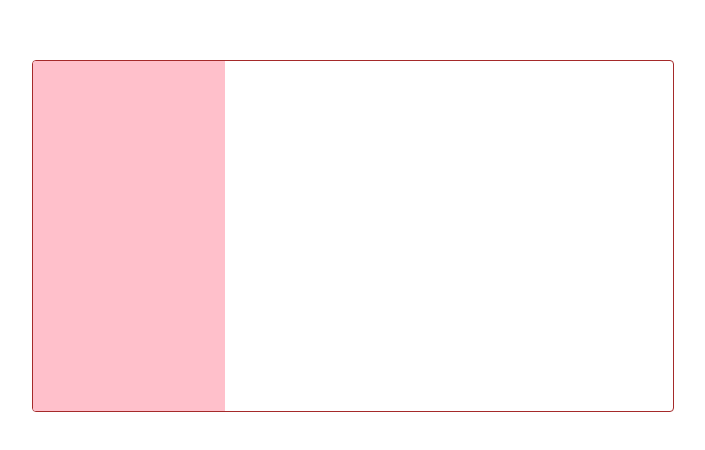
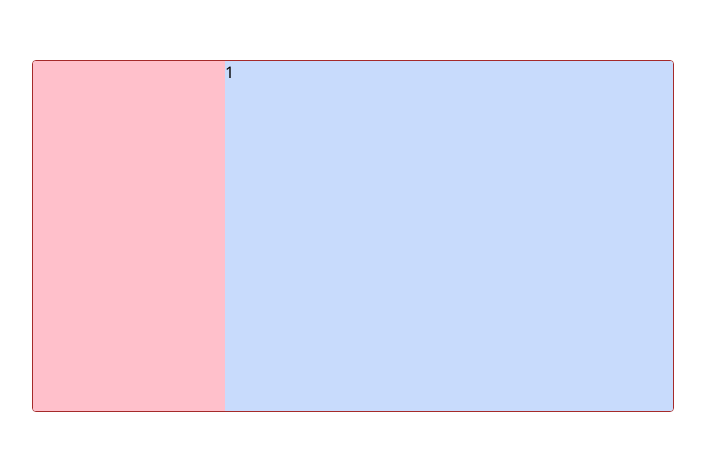
Before and after one commit to AlexDyksa/Weather-Forecast, a React (Create React App) app: page / in a window 1280 px wide. Shown: the part 164-614 px from the top of the page, without its empty margins (287-992 px from the left). Built offline with nearby package versions, Linux system fonts and the light colour scheme.

Commit message:
added component Main

```diff
--- a/src/App.css
+++ b/src/App.css
@@ -10,4 +10,5 @@
     width: 50%;
     height: 350px;
     overflow: hidden;
+    display: flex;
 }
--- a/src/App.js
+++ b/src/App.js
@@ -2,6 +2,7 @@ import React, { Component } from 'react';
 
 import './App.css';
 import Logo from './components/Logo';
+import Main from './components/Main';
 
 class App extends Component {
     render() {
@@ -9,7 +10,7 @@ class App extends Component {
             <div className="app">
                 <div className="app__inner">
                     <Logo />
-                    {/* <Main /> */}
+                    <Main />
                 </div>
             </div>
         );
--- a/src/components/Logo/styles.css
+++ b/src/components/Logo/styles.css
@@ -2,5 +2,4 @@
     background-color: pink;
     height: 100%;
     width: 30%;
-    overflow: hidden;
 }
--- /dev/null
+++ b/src/components/Main/index.js
@@ -0,0 +1,11 @@
+import React from 'react';
+
+import './styles.css';
+
+const Main = () => (
+    <main className="main">
+        1
+    </main>
+);
+
+export default Main;
--- /dev/null
+++ b/src/components/Main/styles.css
@@ -0,0 +1,5 @@
+.main {
+    height: 100%;
+    width: 70%;
+    background-color: rgb(200, 219, 252);
+}
```
